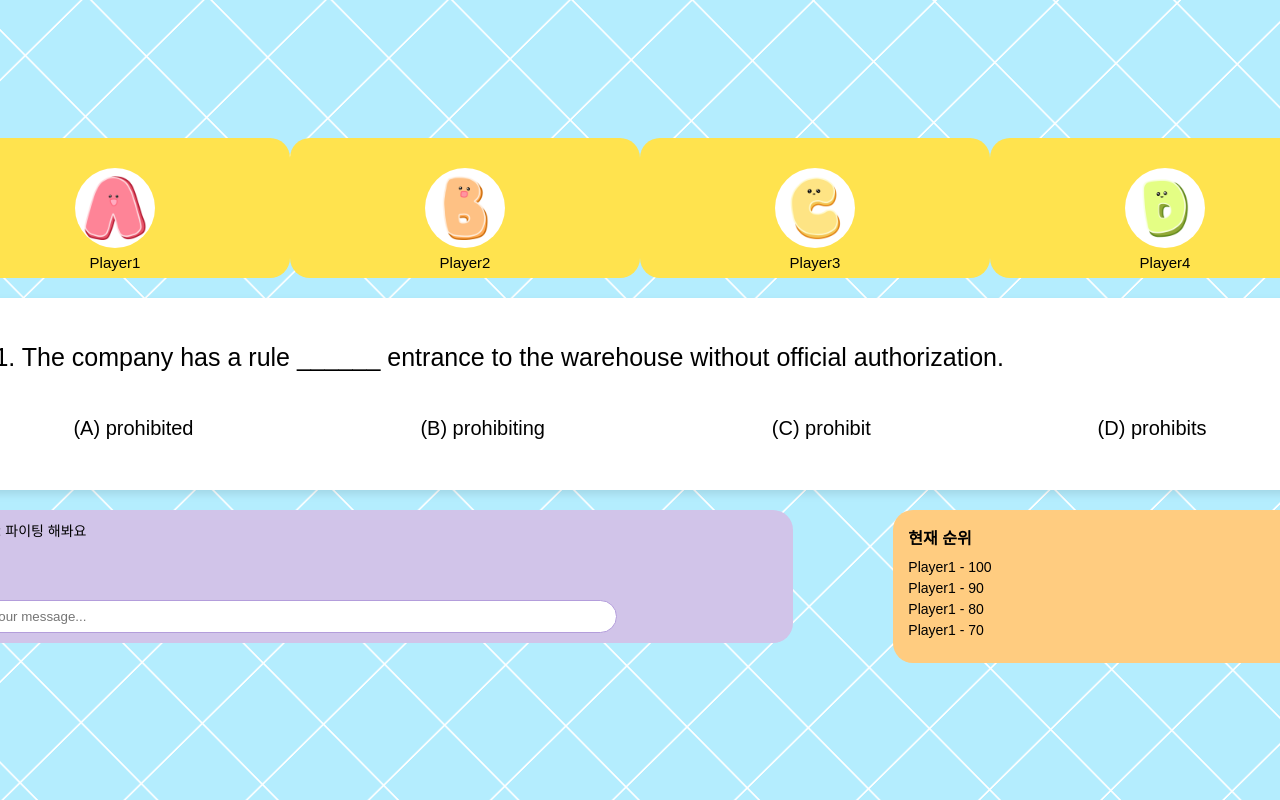
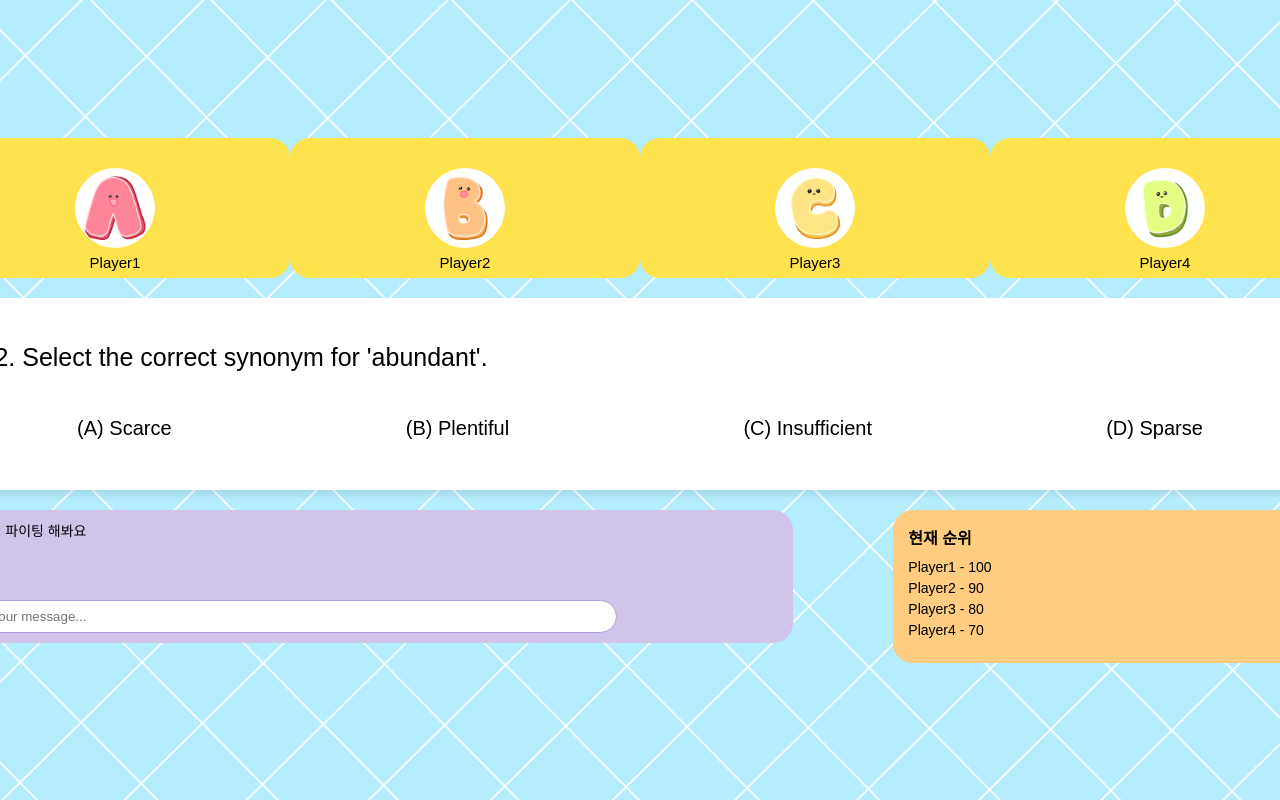
Before and after one commit to kw-ic-web/24-team-quizteam, a website: page CatchEnglish/views/gameRoom.html in a window 1280 px wide. Both pictures are taken after a click on the element "(B) prohibiting". Shown: the top 800 px of the page. Drawn offline with Linux system fonts and the light colour scheme.

Commit message:
랭킹페이지 추가, gameRoom 수정

```diff
--- /dev/null
+++ b/CatchEnglish/public/javascripts/gameRoom.js
@@ -0,0 +1,64 @@
+// 임시 문제 데이터 배열
+const questions = [
+    {
+      text: "The company has a rule ______ entrance to the warehouse without official authorization.",
+      options: ["prohibited", "prohibiting", "prohibit", "prohibits"],
+      answer: 1
+    },
+    {
+      text: "Select the correct synonym for 'abundant'.",
+      options: ["Scarce", "Plentiful", "Insufficient", "Sparse"],
+      answer: 1
+    },
+    {
+      text: "What is the capital of France?",
+      options: ["Rome", "Paris", "Berlin", "Madrid"],
+      answer: 1
+    },
+    {
+      text: "Which element has the chemical symbol 'O'?",
+      options: ["Gold", "Oxygen", "Silver", "Iron"],
+      answer: 1
+    },
+    {
+      text: "What is the largest planet in our Solar System?",
+      options: ["Earth", "Mars", "Jupiter", "Saturn"],
+      answer: 2
+    }
+  ];
+
+  let currentQuestionIndex = 0;
+
+  function loadQuestion() {
+    const question = questions[currentQuestionIndex];
+    document.getElementById("question-text").textContent = `Q${currentQuestionIndex + 1}. ${question.text}`;
+    const optionsContainer = document.getElementById("options-container");
+    optionsContainer.innerHTML = '';
+
+    question.options.forEach((option, index) => {
+      const optionDiv = document.createElement("div");
+      optionDiv.classList.add("option");
+      optionDiv.textContent = `(${String.fromCharCode(65 + index)}) ${option}`;
+      optionDiv.onclick = () => selectOption(index);
+      optionsContainer.appendChild(optionDiv);
+    });
+  }
+
+  function selectOption(selectedIndex) {
+    const currentQuestion = questions[currentQuestionIndex];
+    if (selectedIndex === currentQuestion.answer) {
+      alert("정답입니다!");
+      currentQuestionIndex++;
+      if (currentQuestionIndex < questions.length) {
+        loadQuestion();
+      } else {
+        alert("퀴즈가 끝났습니다!");
+        location.href = 'ranking.html';
+      }
+    } else {
+      alert("오답입니다. 다시 시도하세요!");
+    }
+  }
+
+  // 페이지 로드 시 첫 번째 문제를 표시
+  document.addEventListener("DOMContentLoaded", loadQuestion);
--- /dev/null
+++ b/CatchEnglish/public/stylesheets/ranking.css
@@ -0,0 +1,72 @@
+* {
+    margin: 0;
+    padding: 0;
+    box-sizing: border-box;
+}
+
+body {
+    display: flex;
+    justify-content: center;
+    align-items: center;
+    flex-direction: column;
+    height: 100vh;
+    font-family: Arial, sans-serif;
+    background-image: url("/images/background.png");
+}
+
+.ranking-container {
+    text-align: center;
+    width: 60%;
+    height: 60%;
+    padding: 20px;
+    border-radius: 10px;
+}
+
+.title {
+    font-size: 80px;
+    font-weight: bold;
+    margin-bottom: 30px;
+    margin-top: 15px;
+}
+
+.ranking-table {
+    width: 100%;
+    border-collapse: collapse;
+    font-size: 2.2em;
+
+}
+
+.ranking-table thead {
+    background-color: #FFB246;
+}
+
+.ranking-table thead th:first-child {
+    border-top-left-radius: 25px; /* 왼쪽 상단 모서리 둥글게 */
+}
+
+.ranking-table thead th:last-child {
+    border-top-right-radius: 25px; /* 오른쪽 상단 모서리 둥글게 */
+}
+
+.head {
+    color: #ffffff;
+    font-weight: bold;
+}
+
+.ranking-table th, .ranking-table td {
+    padding: 30px;
+    text-align: center;
+}
+
+.ranking-table tbody tr:nth-child(odd) {
+    background-color: #ffffff;
+}
+
+.ranking-table tbody tr:nth-child(even) {
+    background-color: #f9f9f9;
+}
+
+
+.ranking-table th {
+    font-weight: bold;
+}
--- a/CatchEnglish/routes/index.js
+++ b/CatchEnglish/routes/index.js
@@ -22,6 +22,10 @@ router.get('/login.html', function(req, res, next) {
     res.sendFile(path.join(__dirname, '../views/login.html'));
 });
 
+router.get('/ranking.html', function(req, res, next) {
+    res.sendFile(path.join(__dirname, '../views/ranking.html'));
+});
+
 /* POST signup route - 회원가입 처리 */
 router.post('/signup', function(req, res, next) {
     // 회원가입 처리 로직 추가 (예: 데이터베이스에 사용자 정보 저장)
--- a/CatchEnglish/views/gameRoom.html
+++ b/CatchEnglish/views/gameRoom.html
@@ -1,10 +1,10 @@
 <!DOCTYPE html>
 <html lang="en">
 <head>
-<meta charset="UTF-8">
-<meta name="viewport" content="width=device-width, initial-scale=1.0">
-<title>Quiz Page</title>
-<link rel="stylesheet" href="/stylesheets/gameRoom.css">
+  <meta charset="UTF-8">
+  <meta name="viewport" content="width=device-width, initial-scale=1.0">
+  <title>Quiz Page</title>
+  <link rel="stylesheet" href="/stylesheets/gameRoom.css">
 </head>
 <body>
   <div class="container">
@@ -28,16 +28,8 @@
     </div>
 
     <div class="question-container">
-      <div class="question">
-        Q1. The company has a rule ______ entrance to the warehouse without official authorization.
-      </div>
-
-      <div class="options">
-        <div class="option">(A) prohibited</div>
-        <div class="option">(B) prohibiting</div>
-        <div class="option">(C) prohibit</div>
-        <div class="option">(D) prohibits</div>
-      </div>
+      <div class="question" id="question-text"></div>
+      <div class="options" id="options-container"></div>
     </div>
 
     <div class="second_container">
@@ -50,12 +42,14 @@
         <h3>현재 순위</h3>
         <ul class="ranking-list">
           <li>Player1 - 100</li>
-          <li>Player1 - 90</li>
-          <li>Player1 - 80</li>
-          <li>Player1 - 70</li>
+          <li>Player2 - 90</li>
+          <li>Player3 - 80</li>
+          <li>Player4 - 70</li>
         </ul>
       </div>
     </div>
   </div>
+
+  <script src="/javascripts/gameRoom.js"></script>
 </body>
 </html>
```
Also changed, not shown: CatchEnglish/views/ranking.html (added, +53 -0 lines).
